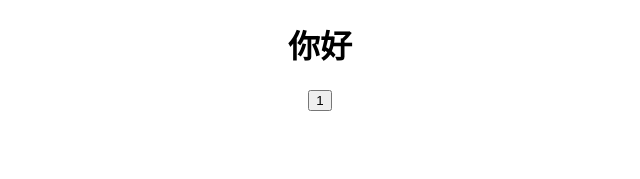
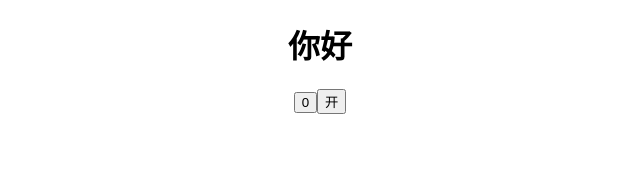
Before and after one commit to Huxiaoyu1992/react-ts, a React (Create React App) app: page / in a window 1280 px wide. Shown: the top 179 px of the page, without its empty margins (320-960 px from the left). Built offline with nearby package versions, Linux system fonts and the light colour scheme.

Commit message:
state-hook

```diff
--- a/src/components/button.tsx
+++ b/src/components/button.tsx
@@ -1,8 +1,25 @@
-import React, { useState } from 'react'
+import React, { useState, Fragment } from 'react'
 
+// const Button: React.FC = () => {
+//   const [state, setstate] = useState({num: 0, on: true})
+//   return (
+//     <Fragment>
+//       <button onClick={() => setstate({ num: state.num + 1, on: !state.on })}>{state.num}</button>
+//       <button onClick={() => setstate({ num: state.num + 1, on: !state.on })}>{state.on ? '开': '关'}</button>
+//     </Fragment>
+//   )
+// }
+
+// 上面的写法可以换成下面的写法---useState使在函数组件中使用私有的state成为可能
 const Button: React.FC = () => {
-  const [state, setstate] = useState(1)
-return <button onClick={() => setstate(state + 1)}>{state}</button>
+  const [num, setNum] = useState(0)
+  const [status, setStatus] = useState(true)
+  return (
+    <Fragment>
+      <button onClick={() => setNum(num + 1)}>{num}</button>
+      <button onClick={() => setStatus( !status )}>{status ? '开': '关'}</button>
+    </Fragment>
+  )
 }
 
 export default Button
--- a/tsconfig.json
+++ b/tsconfig.json
@@ -18,7 +18,7 @@
     "resolveJsonModule": true,
     "isolatedModules": true,
     "noEmit": true,
-    "jsx": "react-jsx"
+    "jsx": "react"
   },
   "include": [
     "src"
```
Also changed, not shown: 2 other files (tests, documents, lock files or other folders).
